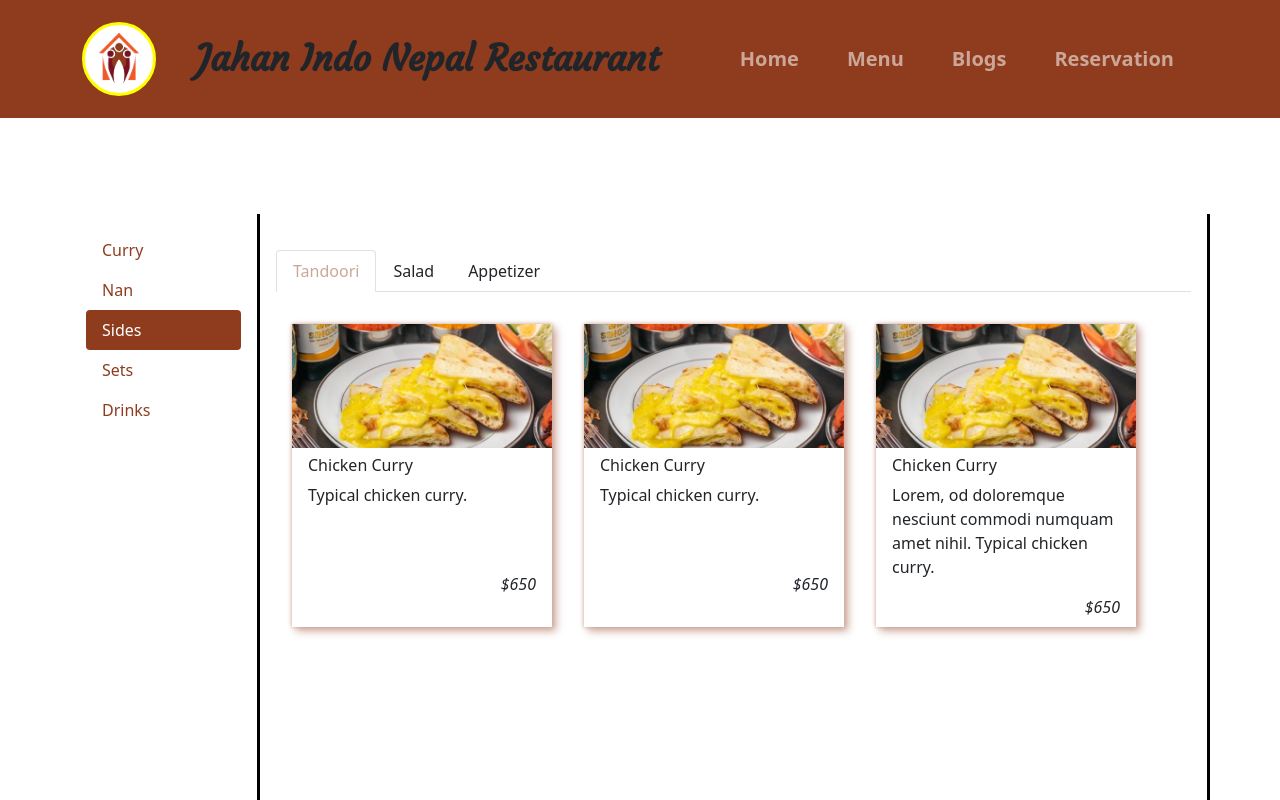
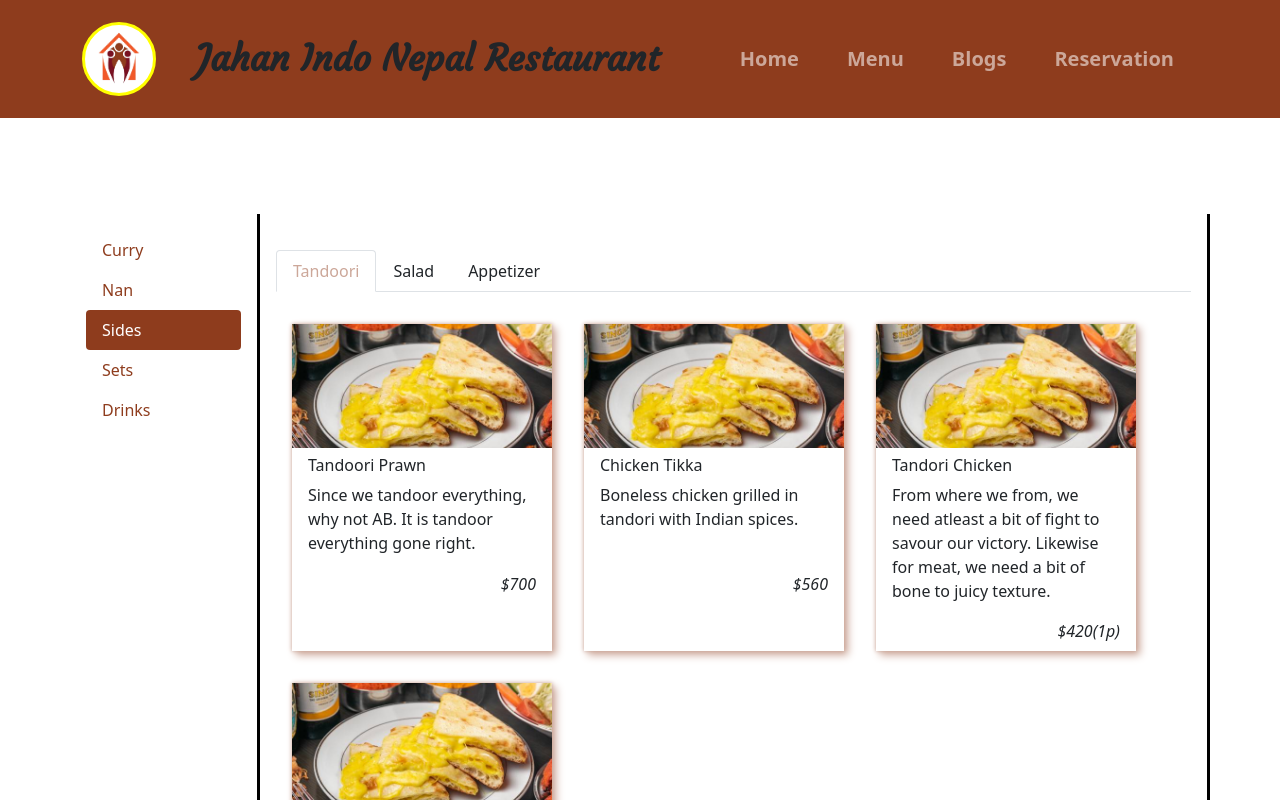
Before and after one commit to nibab-boo/jahan-react-express, a React (Create React App) app in the folder client/: page /menu in a window 1280 px wide. Both pictures are taken after a click on the tab "Sides". Shown: the top 800 px of the page. Built offline with nearby package versions, Linux system fonts and the light colour scheme.

Commit message:
sides working with json

```diff
--- a/client/src/components/Menu.js
+++ b/client/src/components/Menu.js
@@ -48,7 +48,7 @@ const Menu = () => {
                 < Nan nans= { menu.nan }/>
               </Tab.Pane>
               <Tab.Pane eventKey="Sides">
-                <Sides />
+                <Sides sides={menu.sides} />
               </Tab.Pane>
 
               <Tab.Pane eventKey="Sets">
--- a/client/src/components/Sides.js
+++ b/client/src/components/Sides.js
@@ -3,10 +3,33 @@ import { Tabs, Tab } from 'react-bootstrap';
 
 import cheeseNan from "./../assets/images/cheese_nan.jpeg"
 
-const Sides = () => {
+const Sides = ({ sides }) => {
   return (
     <>
       <Tabs defaultActiveKey="Tandoori" id="menu-sub-tab" className="mb-3">
+        {
+          sides.map((sideType) => (
+            <Tab eventKey={sideType.name} title={sideType.name}>
+              <div className='food-box'>
+                {
+                  sideType.items.map((side) => (
+
+                    <div className="food-card">
+                      <img src={cheeseNan} alt={`${side.name}`} />
+                      <div className="set-card">
+                        <h4 className="food-name">{side.name}</h4>
+                        <p className="food-info">{side.description}</p>
+                        <p className="food-info price">{side.price}</p>
+                      </div>
+                    </div>
+                  ))
+                }
+              </div>
+            </Tab>
+          ))
+        }
+      </Tabs>
+      {/* <Tabs defaultActiveKey="Tandoori" id="menu-sub-tab" className="mb-3">
         <Tab eventKey="Tandoori" title="Tandoori">
           <div className='food-box'>
             <div className="food-card">
@@ -91,7 +114,7 @@ const Sides = () => {
             </div>
           </div>
         </Tab>
-      </Tabs>
+      </Tabs> */}
     </>
   );
 };
--- a/client/src/components/json_en.js
+++ b/client/src/components/json_en.js
@@ -128,8 +128,10 @@ export const jsonEn = {
         price: "$400"
       }
     ],
-    sides: {
-      tandoori: [
+    sides: [
+      {
+        name: "Tandoori",
+        items: [
           {
             name: "Tandoori Prawn",
             description: "Since we tandoor everything, why not AB. It is tandoor everything gone right.",
@@ -147,8 +149,11 @@ export const jsonEn = {
             description: "True heaven for meat lover.",
             price: "$1350"
           }
-      ],
-      salad: [
+        ]
+      },
+      {
+        name: "Salad",
+        items: [
           {
             name: "Panner Salad",
             description: "Salad with indian inhouse cheese.",
@@ -158,8 +163,11 @@ export const jsonEn = {
           description: "Salad with Juicy tomato.",
           price: "$500"
           }
-      ],
-      appetizer: [
+        ]
+      },
+      {
+        name: "Appetizer",
+        items: [
           {
             name: "Mo:Mo",
             description: "Nepalese style dumpling filled with juicy and spicy chicken and mutton.",
@@ -174,7 +182,8 @@ export const jsonEn = {
             price: "$440"
           }
         ]
-    },
+      }
+    ],
     sets: [
       {
         name: "Lunch",
@@ -241,12 +250,8 @@ export const jsonEn = {
           }
         ]
       }
-    ]
-  },
+    ],
     drinks: [
-    {
-      name: "Beer",
-      list: [
       {
         name: "Beer",
         items: [
@@ -264,7 +269,8 @@ export const jsonEn = {
             price: "$399"
           }
         ]
-        },{
+      }
+      ,{
         name: "Softdrink",
         items: [
           {
@@ -301,5 +307,4 @@ export const jsonEn = {
       }
     ]
   }
-  ]
 }
```
Lines whose indentation alone changed are shown as unchanged.
